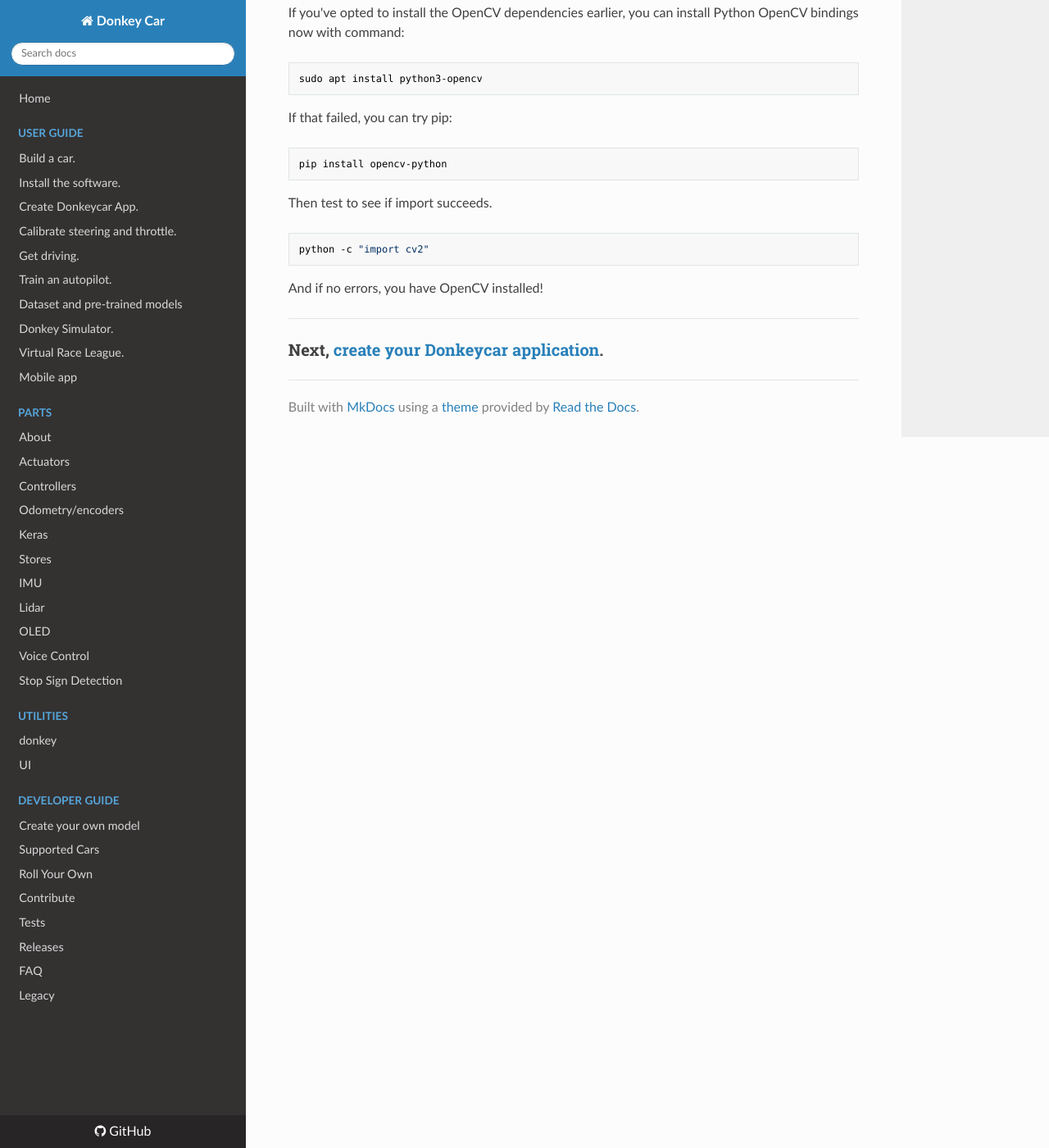
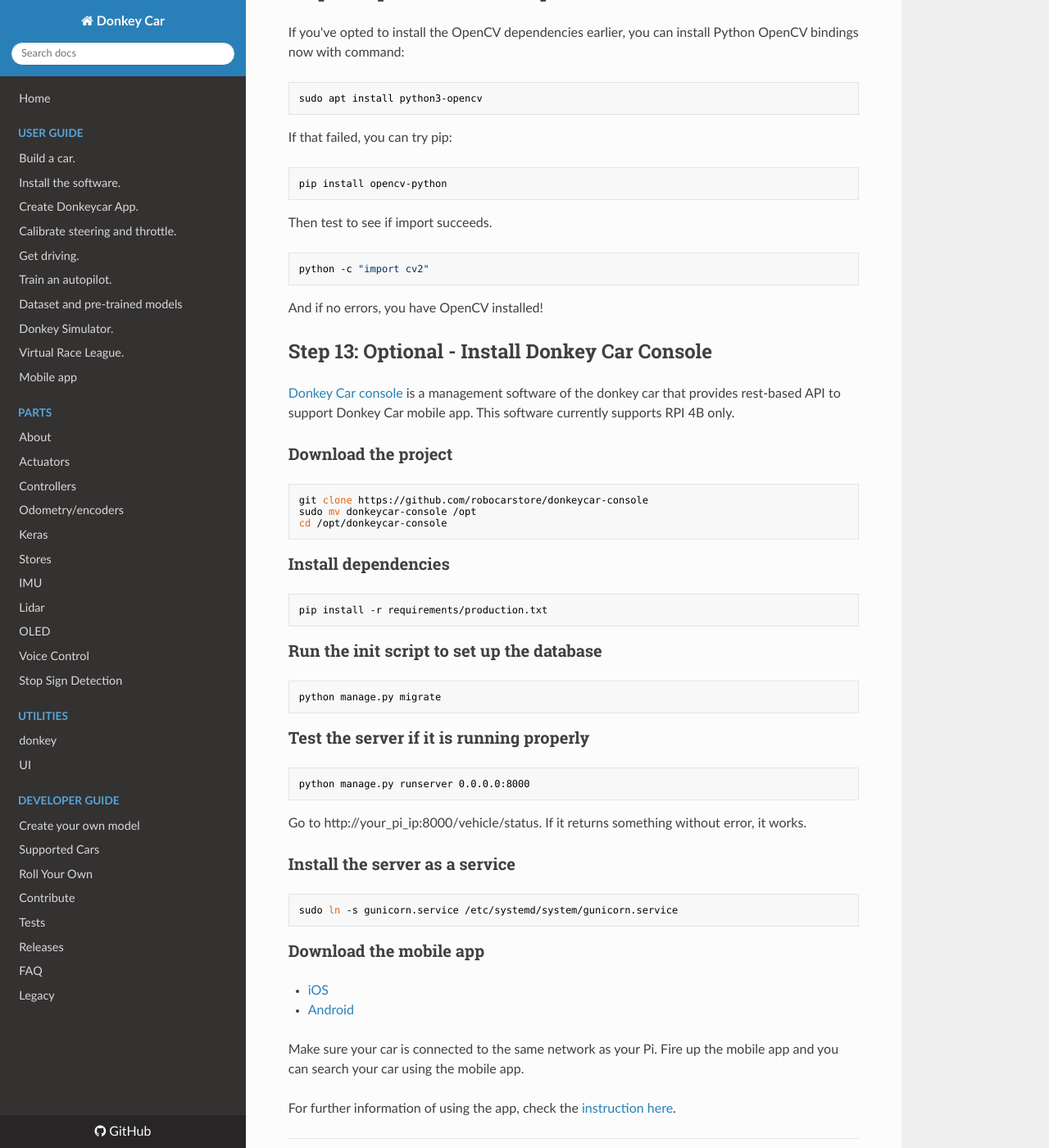
Before and after one commit to autorope/donkeydocs, an MkDocs documentation site: the page built from docs/guide/robot_sbc/setup_raspberry_pi.md, in a window 1280 px wide and 1400 px high, scrolled down 5620 px. Shown: the whole window at 82% size. Built offline with MkDocs 1.6.1, drawn with Linux system fonts in a browser that asks for light colours; nearby versions of some CDN libraries; old or Windows-style settings are respelled for this version of MkDocs; some of the changed text lies outside the part shown.

Commit message:
Add donkeycar console installation steps (#12)

````diff
--- a/docs/guide/robot_sbc/setup_raspberry_pi.md
+++ b/docs/guide/robot_sbc/setup_raspberry_pi.md
@@ -14,6 +14,7 @@
 * [Step 10: Setup Virtual Env](#step-10-setup-virtual-env)
 * [Step 11: Install Donkeycar Python Code](#step-11-install-donkeycar-python-code)
 * [Step 12: Install Optional OpenCV](#step-12-install-optional-opencv)
+* [Step 13: Install Optional Donkey Car Console](#step-13-install-donkeycar-console)
 * Then [Create your Donkeycar Application](/guide/create_application/)
 
 ## Step 1: Flash Operating System
@@ -258,6 +259,53 @@ python -c "import cv2"
 
 And if no errors, you have OpenCV installed!
 
+## Step 13: Optional - Install Donkey Car Console
+
+[Donkey Car console](https://github.com/robocarstore/donkeycar-console) is a management software of the donkey car that provides rest-based API to support Donkey Car mobile app. This software currently supports RPI 4B only.
+
+### Download the project
+
+```bash
+git clone https://github.com/robocarstore/donkeycar-console
+sudo mv donkeycar-console /opt
+cd /opt/donkeycar-console
+```
+
+### Install dependencies
+
+```bash
+pip install -r requirements/production.txt
+```
+
+### Run the init script to set up the database
+
+```bash
+python manage.py migrate
+```
+
+### Test the server if it is running properly
+
+```bash
+python manage.py runserver 0.0.0.0:8000
+```
+
+Go to http://your_pi_ip:8000/vehicle/status. If it returns something without error, it works.
+
+### Install the server as a service
+
+```bash
+sudo ln -s gunicorn.service /etc/systemd/system/gunicorn.service
+```
+
+### Download the mobile app
+
+- [iOS](https://apps.apple.com/app/robocar-controller/id1508125501)
+- [Android](https://play.google.com/store/apps/details?id=com.robocarLtd.RobocarController)
+
+Make sure your car is connected to the same network as your Pi. Fire up the mobile app and you can search your car using the mobile app.
+
+For further information of using the app, check the [instruction here](../mobile_app.md).
+
 ----
 
 ### Next, [create your Donkeycar application](/guide/create_application.html).
````
